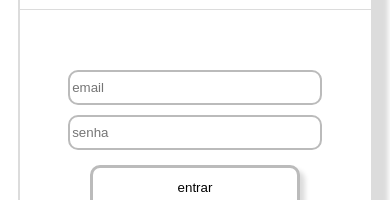
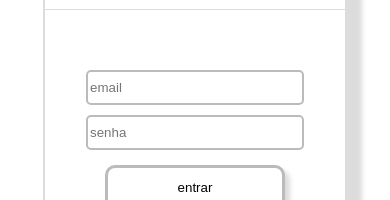
Before and after one commit to Miguel-Dias-112/Swot, a React (Create React App) app: page / in a window 390 px wide. Shown: the part 177-377 px from the top of the page. Built offline with nearby package versions, Linux system fonts and the light colour scheme.

Commit message:
bug fix 3
correções de css

```diff
--- a/src/LandPage/landpage.css
+++ b/src/LandPage/landpage.css
@@ -61,7 +61,7 @@
     .landpageMain{
         display: grid;
         height: auto;
-        width: 100%;
+        width: 85%;
         padding-top: 50px;
         padding-bottom: 50px;
         display: flex;
@@ -173,7 +173,7 @@
 }
 .loginInputs input{
     border: 2px solid rgb(187, 187, 187);
-    border-radius: 10px;
+    border-radius: 5px;
     width: 70%;
 
     padding-top: 8px;
--- a/src/LandPage/landpage.js
+++ b/src/LandPage/landpage.js
@@ -13,6 +13,8 @@ class LandPage extends React.Component{
     this.EntrarModoRegistro = this.EntrarModoRegistro.bind(this)
 
     this.botaoConfirmar = createRef()
+    this.botao2 = createRef()
+
     this.email = createRef()
     this.senha = createRef()
 
@@ -35,11 +37,12 @@ class LandPage extends React.Component{
             break;
         case 'confirmar':
             let modo = this.modo.current
-            let botãoCancelar = e.currentTarget
+            let botãoCancelar = this.botao2.current
             let texto = e.currentTarget.innerText
 
             let botão = this.botaoConfirmar.current
             CreateUser(email,senha)
+
             botãoCancelar.onClick=this.EntrarModoRegistro
             botãoCancelar.innerText='registrar'
             botão.innerText='entrar'
@@ -118,7 +121,7 @@ class LandPage extends React.Component{
                     <button ref={this.botaoConfirmar} onClick={this.Confirmar}>
                         entrar
                     </button>
-                    <button onClick={this.EntrarModoRegistro}>
+                    <button  ref={this.botao2} onClick={this.EntrarModoRegistro}>
                         registrar
                     </button>
 
```
